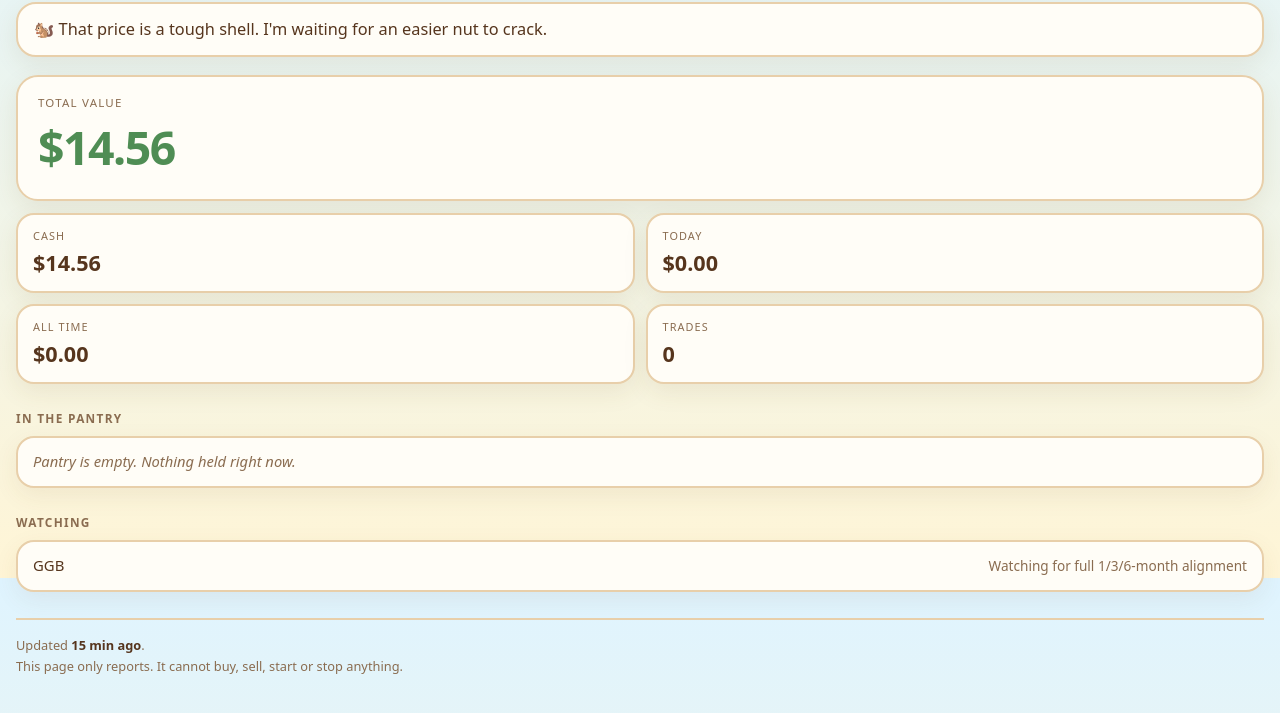
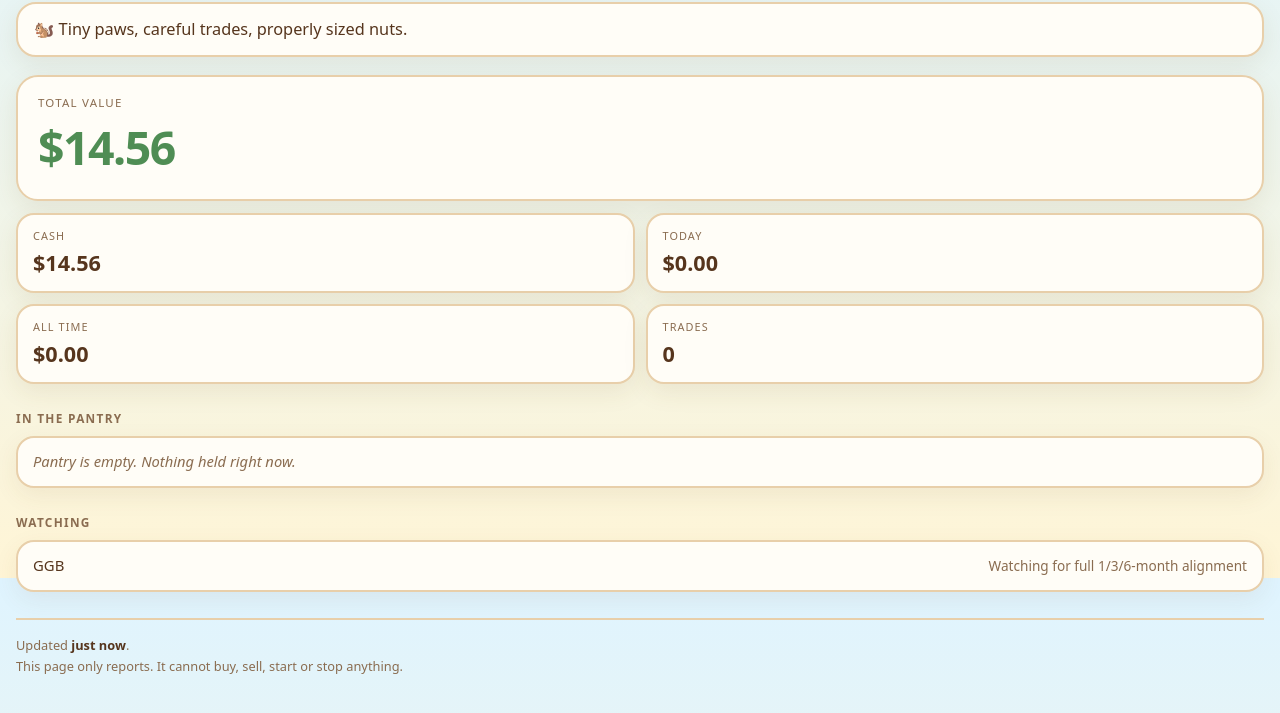
Before and after one commit to rmarshal12/nuts-status, a plain HTML site: page index.html in a window 1280 px wide. Shown: the part 1022-1735 px from the top of the page. Drawn offline with Linux system fonts and the light colour scheme.

Commit message:
Snapshot 2026-08-12 15:54

```diff
--- a/index.html
+++ b/index.html
@@ -65,7 +65,7 @@
   <span class="badge live">LIVE</span>
 </div>
 <h1>Nuts' Stock Pantry</h1>
-<p class="said">🐿️ That price is a tough shell. I&#x27;m waiting for an easier nut to crack.</p>
+<p class="said">🐿️ Tiny paws, careful trades, properly sized nuts.</p>
 
 <div class="total"><div class="k">Total value</div><div class="v">$14.56</div></div>
 <div class="grid">
@@ -85,7 +85,7 @@
   This page only reports. It cannot buy, sell, start or stop anything.
 </footer>
 <script>
-  var made = new Date("2026-08-12T19:38:29.399060+00:00");
+  var made = new Date("2026-08-12T19:53:46.552752+00:00");
   function tick() {
     var mins = Math.floor((Date.now() - made.getTime()) / 60000), el = document.getElementById("age");
     el.textContent = mins < 1 ? "just now" : mins < 60 ? mins + " min ago"
```
